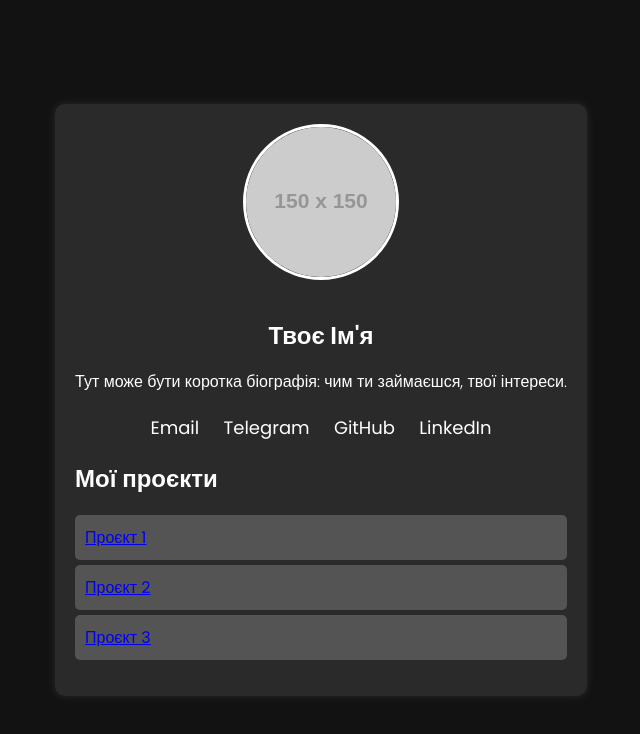
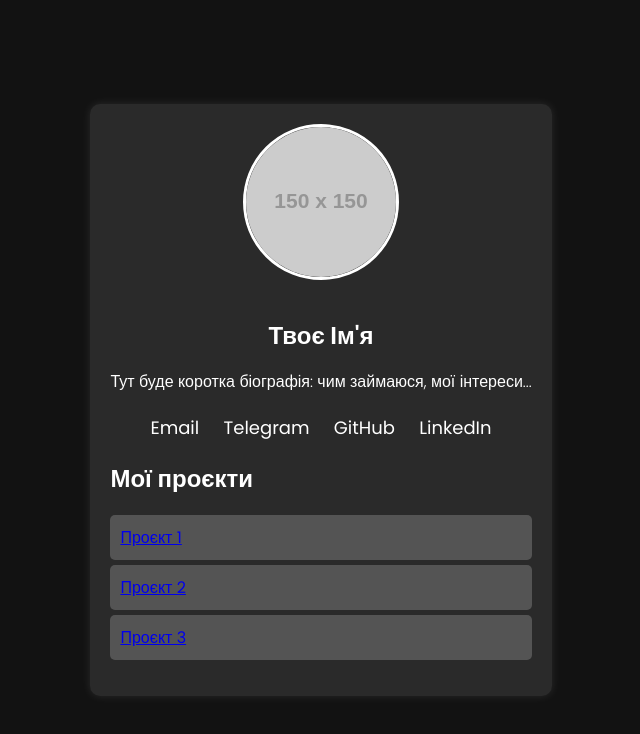
Before and after one commit to s8080/my-website, a plain HTML site: page Index.html in a window 1280 px wide. Shown: the whole page, without its empty margins (319-959 px from the left). Drawn offline with Linux system fonts and the light colour scheme; placeholder pictures from the web are drawn by us.

Commit message:
Update Index.html

```diff
--- a/Index.html
+++ b/Index.html
@@ -84,7 +84,7 @@
     <div class="container">
         <img src="https://via.placeholder.com/150" alt="Фото профілю">
         <h1>Твоє Ім'я</h1>
-        <p>Тут може бути коротка біографія: чим ти займаєшся, твої інтереси.</p>
+        <p>Тут буде коротка біографія: чим займаюся, мої інтереси...</p>
 
         <div class="links">
             <a href="mailto:your@email.com">Email</a>
```
